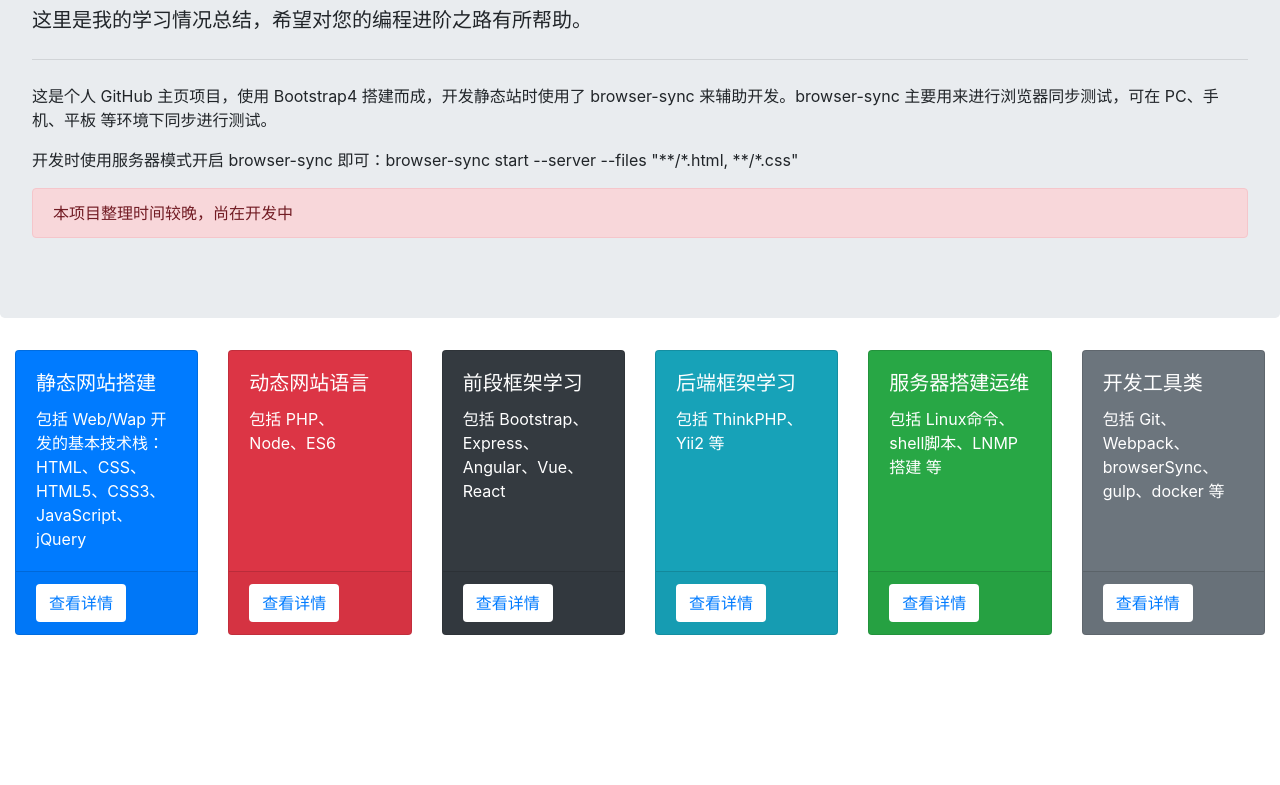
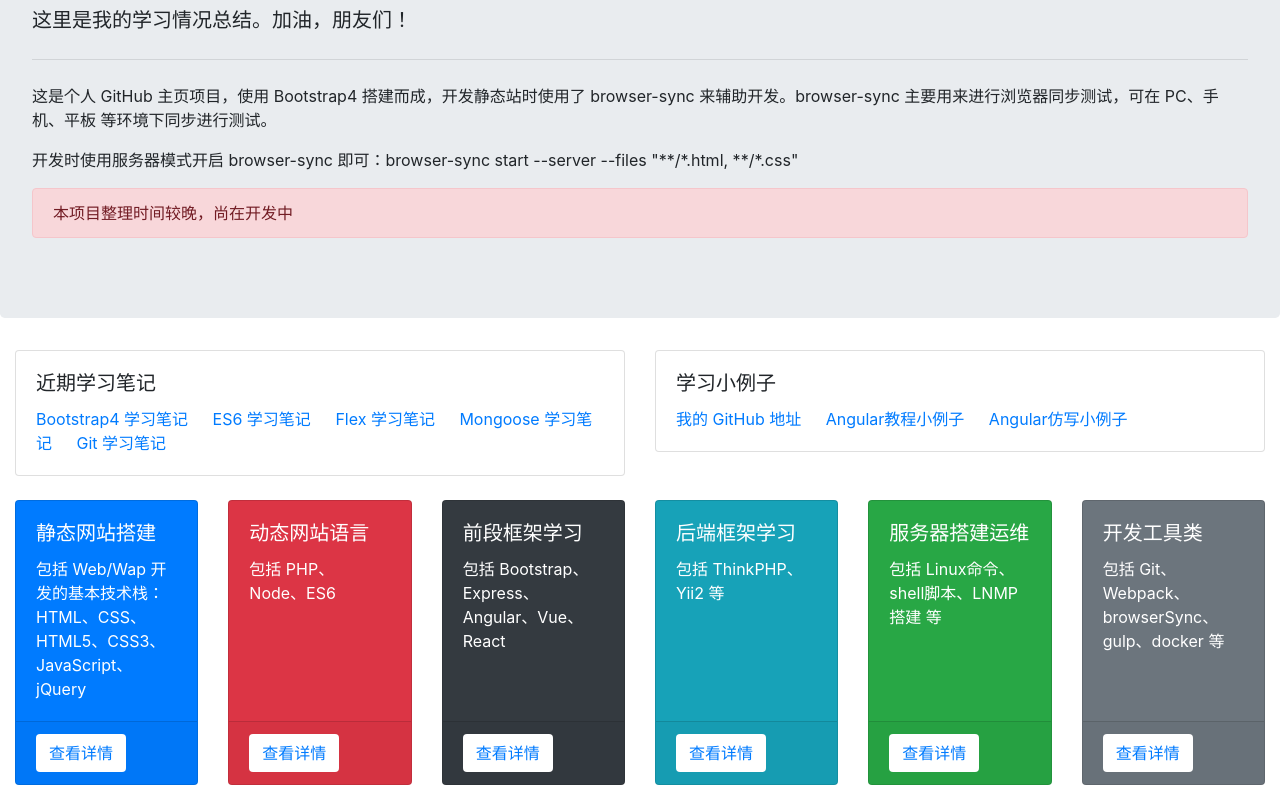
Before and after one commit to jinlixing/jinlixing.github.io, a website: page index.html in a window 1280 px wide. Shown: the part 153-938 px from the top of the page. Before the commit the page ends 800 px from the top, so only its background shows below. Drawn offline with nearby package versions, Linux system fonts and the light colour scheme.

Commit message:
20181222

```diff
--- a/index.html
+++ b/index.html
@@ -9,11 +9,38 @@
 
 <div class="jumbotron">
     <h1 class="display-3">欢迎您，我的朋友！</h1>
-    <p class="lead">这里是我的学习情况总结，希望对您的编程进阶之路有所帮助。</p>
+    <p class="lead">这里是我的学习情况总结。加油，朋友们！</p>
     <hr class="my-4">
     <p>这是个人 GitHub 主页项目，使用 Bootstrap4 搭建而成，开发静态站时使用了 browser-sync 来辅助开发。browser-sync 主要用来进行浏览器同步测试，可在 PC、手机、平板 等环境下同步进行测试。</p>
     <p>开发时使用服务器模式开启 browser-sync 即可：browser-sync start --server --files "**/*.html, **/*.css"</p>
     <div class="alert alert-danger">本项目整理时间较晚，尚在开发中</div>
+</div>
+
+<div class="container-fluid mb-4">
+    <div class="row">
+        <div class="col-6">
+            <div class="card">
+                <div class="card-body">
+                    <h5 class="card-title">近期学习笔记</h5>
+                    <a href="https://mubu.com/doc/9kHwgAScP0" class="card-link">Bootstrap4 学习笔记</a>
+                    <a href="https://mubu.com/doc/yCA_FDl2a0" class="card-link">ES6 学习笔记</a>
+                    <a href="https://mubu.com/doc/BUzYcT4Y80" class="card-link">Flex 学习笔记</a>
+                    <a href="https://mubu.com/doc/pGfPwCiMp0" class="card-link">Mongoose 学习笔记</a>
+                    <a href="https://mubu.com/doc/bQdgPPn9l0" class="card-link">Git 学习笔记</a>
+                </div>
+            </div>
+        </div>
+        <div class="col-6">
+            <div class="card">
+                <div class="card-body">
+                    <h5 class="card-title">学习小例子</h5>
+                    <a href="https://github.com/jinlixing?tab=repositories" class="card-link">我的 GitHub 地址</a>
+                    <a href="https://github.com/jinlixing/angular-tour-of-heroes" class="card-link">Angular教程小例子</a>
+                    <a href="https://github.com/jinlixing/angular-tour-of-books" class="card-link">Angular仿写小例子</a>
+                </div>
+            </div>
+        </div>
+    </div>
 </div>
 
 <div class="container-fluid">
```
